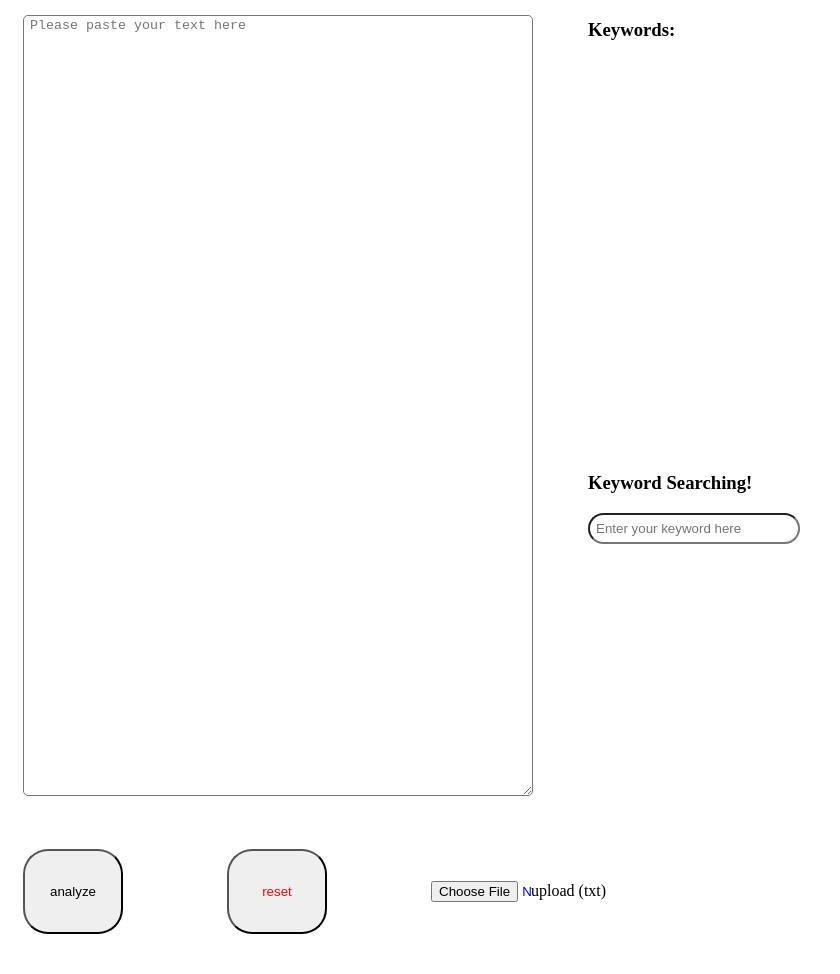
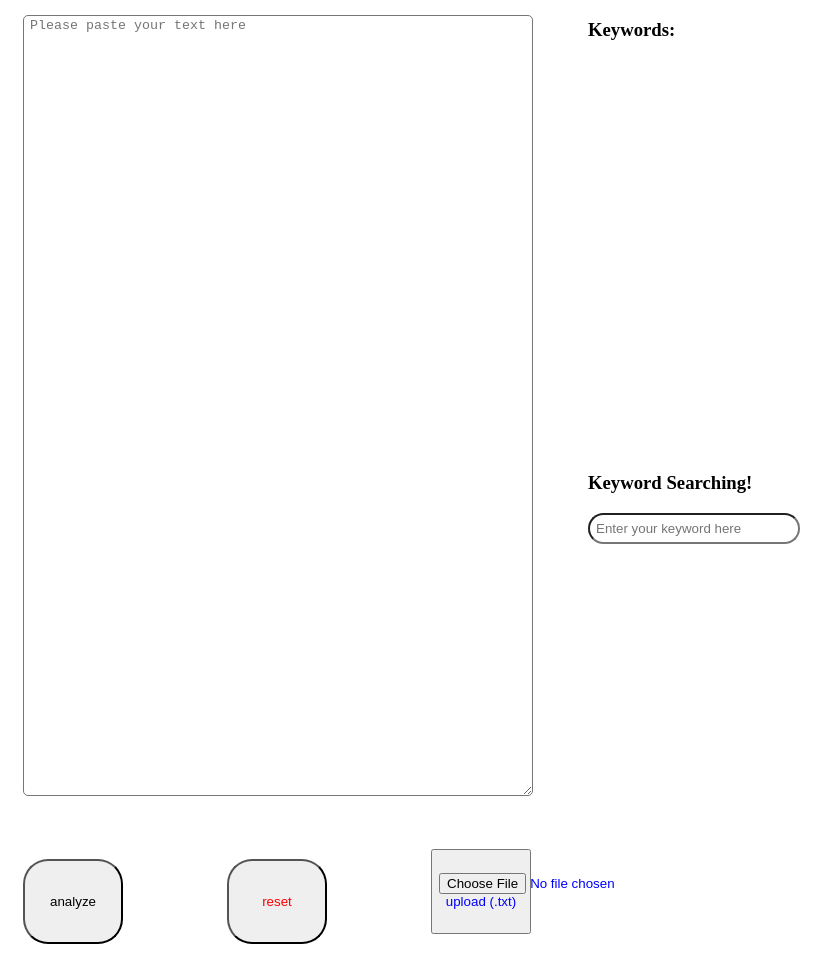
Before and after one commit to willxli/ScholarMe, a browser extension: page index.html in a window 1280 px wide. Shown: the whole page, without its empty margins (0-840 px from the left). After the commit the page ends 952 px from the top, so only its background shows below. Drawn offline with Linux system fonts and the light colour scheme.

Commit message:
still some problem

```diff
--- a/index.html
+++ b/index.html
@@ -38,7 +38,9 @@
         <div class = "but">
             <button type="button" class = "buttons" id = "analyzeButton">analyze</button>
             <button type="button" class = "buttons" id = "resetButton">reset</button>
-            <input type='file' button type="button" class = "buttons" id = "uploadButton">upload (txt)</button>
+            <button type="button" class = "buttons" id = "uploadButton">
+                <input type='file'> upload (.txt)
+            </button>
         </div>
 
 
--- a/js/loadfile.js
+++ b/js/loadfile.js
@@ -1,4 +1,4 @@
-document.getElementById("uploadButton").onclick = function() {
+document.getElementById("uploadButton").onchange = function() {
     console.log("Uploading...")
     var file = document.getElementById("uploadButton").files[0];
     var extension = file.name.substring(file.name.lastIndexOf('.')); console.log(extension);
```
